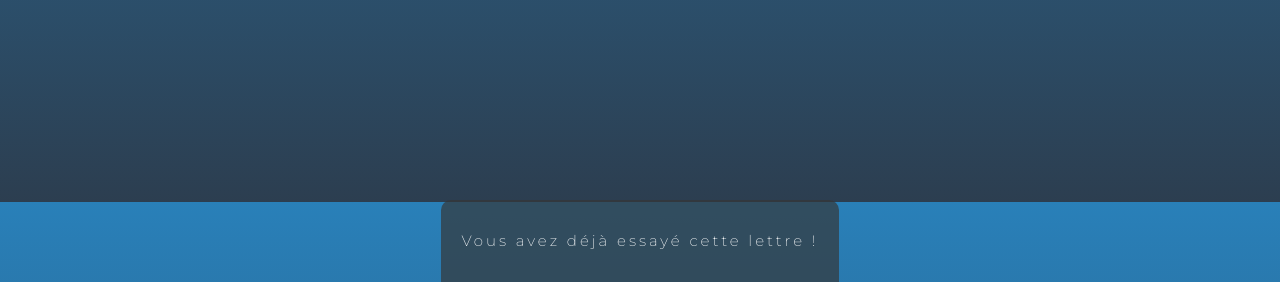
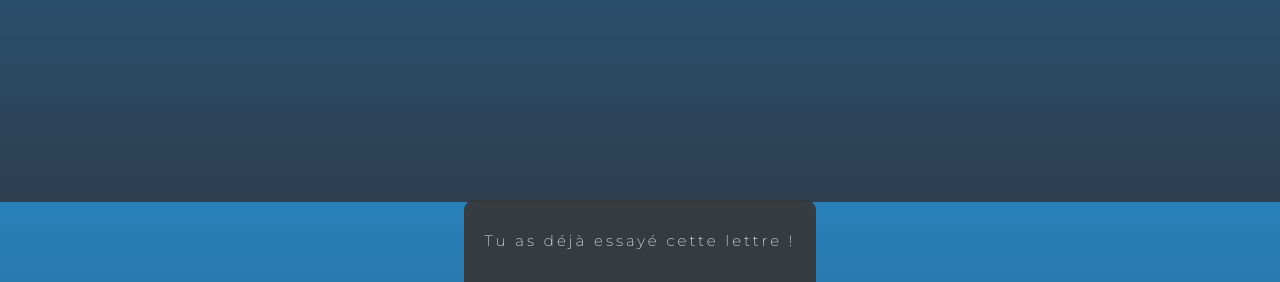
Before and after one commit to pierreyvesdonze/pendu, a Symfony app: template templates/pendu/pendu.easy.html.twig in a window 1280 px wide. Shown: the part 598-880 px from the top of the page. Run offline with Twig, Linux system fonts and the light colour scheme; the template is opened without the code that fills it, so the values that code supplies are empty; some libraries are stand-ins or nearby versions.

```diff
--- a/templates/pendu/_notifications.html.twig
+++ b/templates/pendu/_notifications.html.twig
@@ -8,5 +8,5 @@
 
 <!--Notification-->
 <div class="notification-container" id="notification-container">
-    <p>Vous avez déjà essayé cette lettre !</p>
+    <p>Tu as déjà essayé cette lettre !</p>
 </div>
```
Also changed, not shown: README.md, public/assets/css/_pendu.scss, public/assets/css/style.css.
